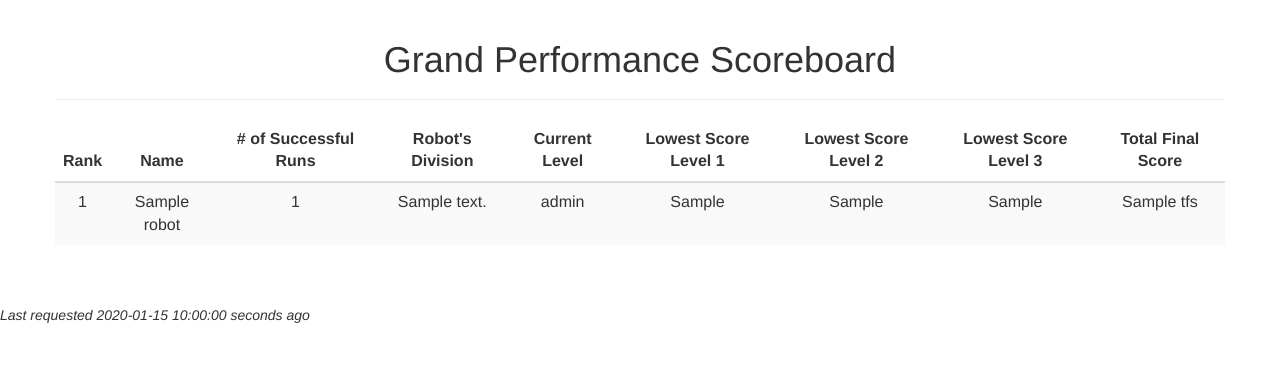
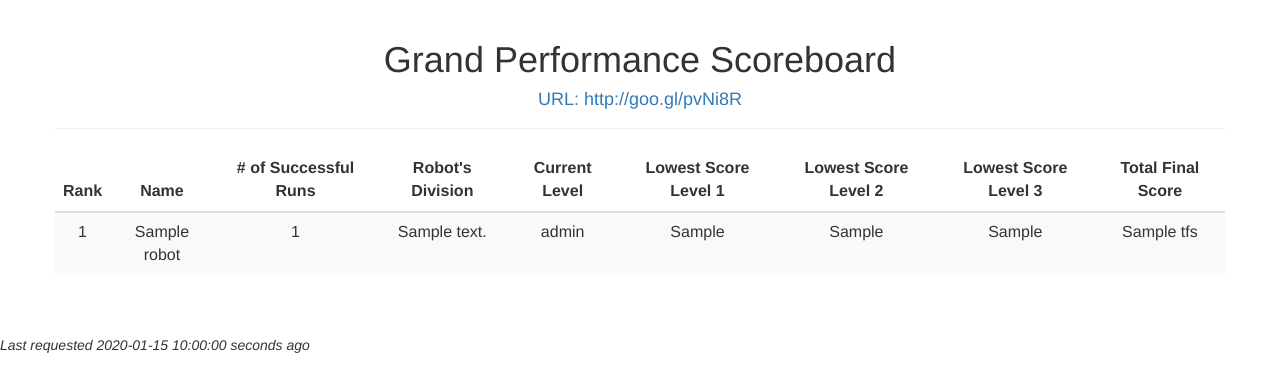
Before and after one commit to binay-poudel/RoboticsContestScoreBoard, a Python web app: template templates/scoreboard.html in a window 1280 px wide. Shown: the top 392 px of the page. Run offline with Jinja, Linux system fonts and the light colour scheme; the template is opened without the code that fills it: most values are stand-ins (such as "Sample title", 1, 10 or a date in 2020); some libraries are stand-ins or nearby versions.

Commit message:
added url link

```diff
--- a/templates/scoreboard.html
+++ b/templates/scoreboard.html
@@ -11,6 +11,7 @@
     <div class="row text-center">
         <div class="page-header">
             <h1>Grand Performance Scoreboard</h1>
+            <h4><a href="http://goo.gl/pvNi8R">URL: http://goo.gl/pvNi8R</a></h4>
         </div>
     </div>
 
```
